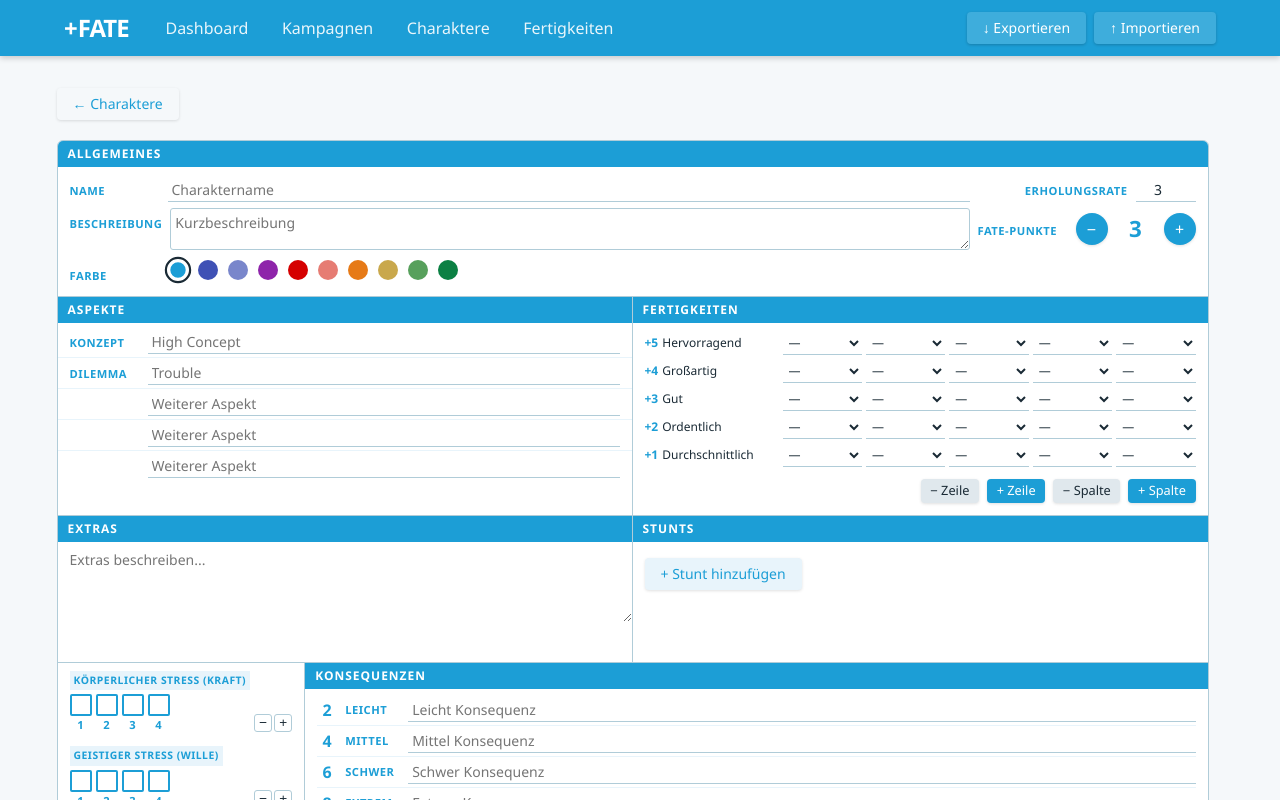
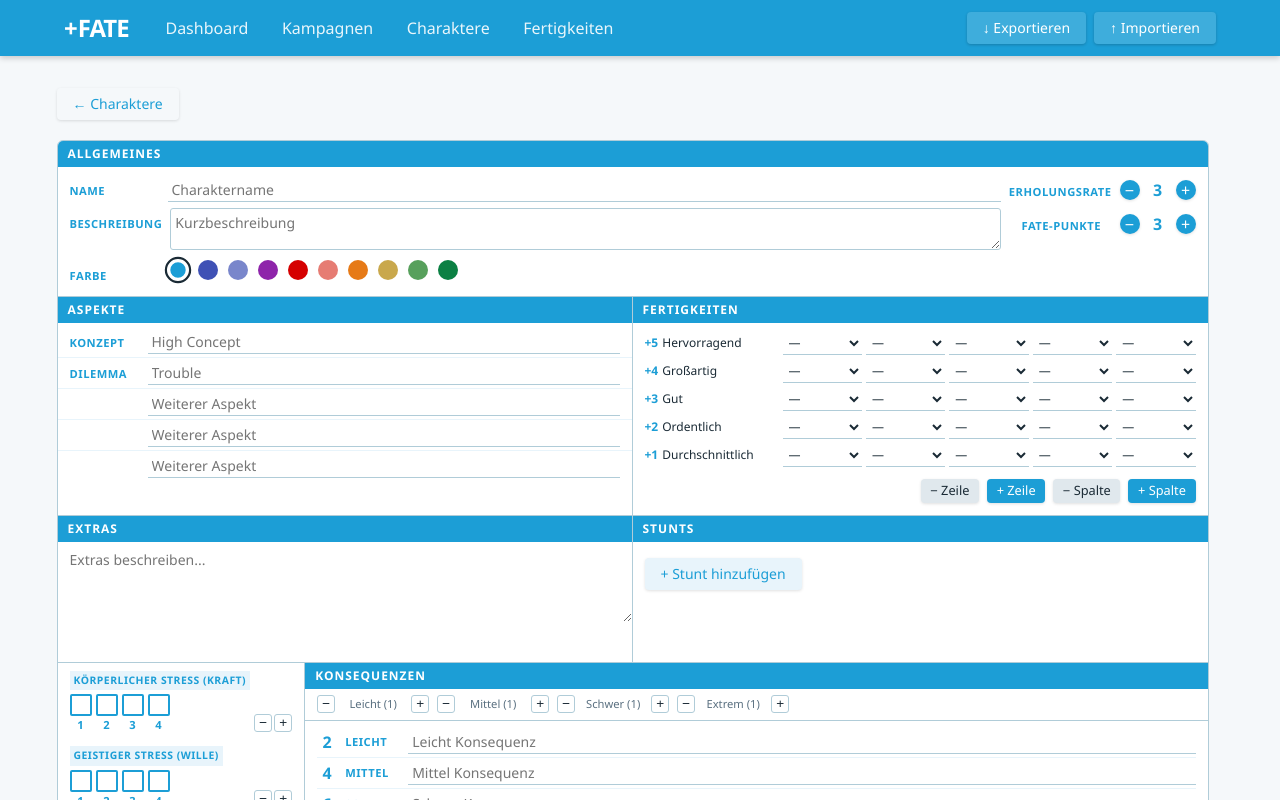
Before and after one commit to timengel/fate-copilot, a Vue app: page /characters/new in a window 1280 px wide. Built offline with nearby package versions, Linux system fonts and the light colour scheme.

Commit message:
feat: better fate point and refresh counters

```diff
--- a/src/components/character/CharacterForm.vue
+++ b/src/components/character/CharacterForm.vue
@@ -110,7 +110,7 @@ defineExpose({ save })
         <div class="allgemeines-right">
           <div class="field-row">
             <label class="field-label">Erholungsrate</label>
-            <input class="field-input field-number" type="number" v-model.number="form.refresh" min="1" max="10" />
+            <FateCounter v-model="form.refresh" :min="1" :max="10" />
           </div>
           <div class="field-row">
             <label class="field-label">Fate-Punkte</label>
@@ -216,7 +216,7 @@ defineExpose({ save })
 
       <section class="sheet-section konsequenzen">
         <div class="sheet-section-header">KONSEQUENZEN</div>
-        <div v-if="form.type === 'nsc'" class="consequence-config">
+        <div class="consequence-config">
           <span v-for="ct in CONSEQUENCE_TYPES" :key="ct.severity" class="consequence-config-item">
             <button type="button" class="consequence-config-btn" :disabled="countConsequences(ct.severity) === 0" @click="removeConsequenceSlot(ct.severity)">−</button>
             <span class="consequence-config-label">{{ ct.label }} ({{ countConsequences(ct.severity) }})</span>
--- a/src/components/character/CharacterSheet.vue
+++ b/src/components/character/CharacterSheet.vue
@@ -179,20 +179,13 @@ const colorVars = computed(() => {
   white-space: pre-wrap;
 }
 
-.refresh-value {
-  font-size: 1.2rem;
+.refresh-value,
+.fate-points {
+  font-size: 1rem;
   font-weight: 700;
   color: var(--fate-blue);
   text-align: center;
-  min-width: 40px;
-}
-
-.fate-points {
-  font-size: 1.4rem;
-  font-weight: 700;
-  color: var(--fate-blue);
-  text-align: center;
-  min-width: 40px;
+  min-width: 28px;
 }
 
 .fate-logo-corner {
--- a/src/components/shared/FateCounter.vue
+++ b/src/components/shared/FateCounter.vue
@@ -1,11 +1,15 @@
 <script setup lang="ts">
+import type { ButtonSize } from '../../types'
 import FateButton from './FateButton.vue'
 
 withDefaults(defineProps<{
   modelValue: number
   min?: number
+  max?: number
+  size?: ButtonSize
 }>(), {
   min: 0,
+  size: 'XS',
 })
 
 const emit = defineEmits<{
@@ -15,9 +19,9 @@ const emit = defineEmits<{
 
 <template>
   <div class="fate-counter">
-    <FateButton variant="counter" @click="emit('update:modelValue', Math.max(min, modelValue - 1))">−</FateButton>
+    <FateButton variant="counter" :size="size" @click="emit('update:modelValue', Math.max(min, modelValue - 1))">−</FateButton>
     <span class="fate-counter-value">{{ modelValue }}</span>
-    <FateButton variant="counter" @click="emit('update:modelValue', modelValue + 1)">+</FateButton>
+    <FateButton variant="counter" :size="size" @click="emit('update:modelValue', max !== undefined ? Math.min(max, modelValue + 1) : modelValue + 1)">+</FateButton>
   </div>
 </template>
 
@@ -25,14 +29,14 @@ const emit = defineEmits<{
 .fate-counter {
   display: flex;
   align-items: center;
-  gap: 0.5rem;
+  gap: 0.25rem;
 }
 
 .fate-counter-value {
-  font-size: 1.4rem;
+  font-size: 1rem;
   font-weight: 700;
   color: var(--fate-blue);
   text-align: center;
-  min-width: 40px;
+  min-width: 28px;
 }
 </style>
--- a/src/composables/useCharacterDefaults.ts
+++ b/src/composables/useCharacterDefaults.ts
@@ -18,13 +18,22 @@ export function createDefaultCharacter(type: CharacterType = 'sc'): Character {
     extras: '',
     refresh: 3,
     fatePoints: 3,
-    stressPhysical: [
+    stressPhysical: type === 'nsc'
+      ? [
+          { value: 1, checked: false },
+          { value: 2, checked: false },
+        ]
+      : [
           { value: 1, checked: false },
           { value: 2, checked: false },
           { value: 3, checked: false },
           { value: 4, checked: false },
         ],
-    stressMental: [
+    stressMental: type === 'nsc'
+      ? [
+          { value: 1, checked: false },
+        ]
+      : [
           { value: 1, checked: false },
           { value: 2, checked: false },
           { value: 3, checked: false },
```
Lines whose indentation alone changed are shown as unchanged.
